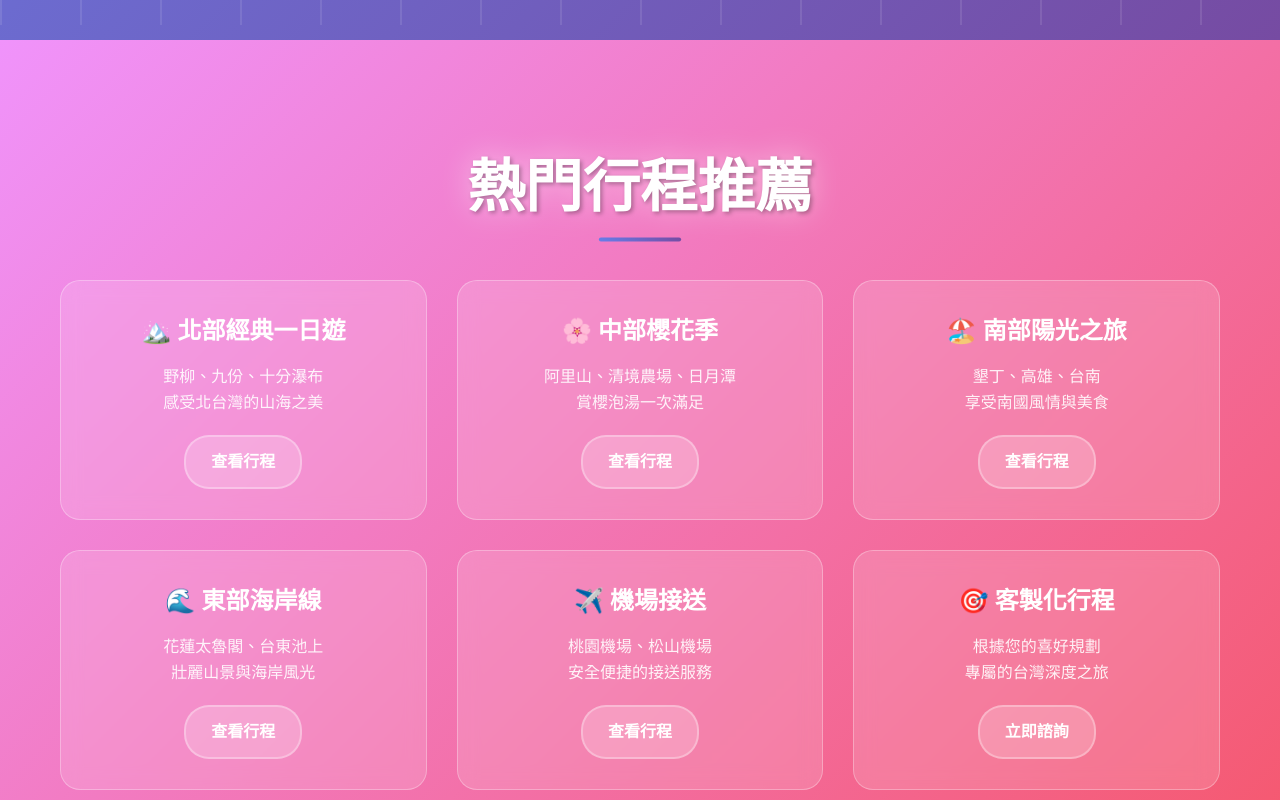
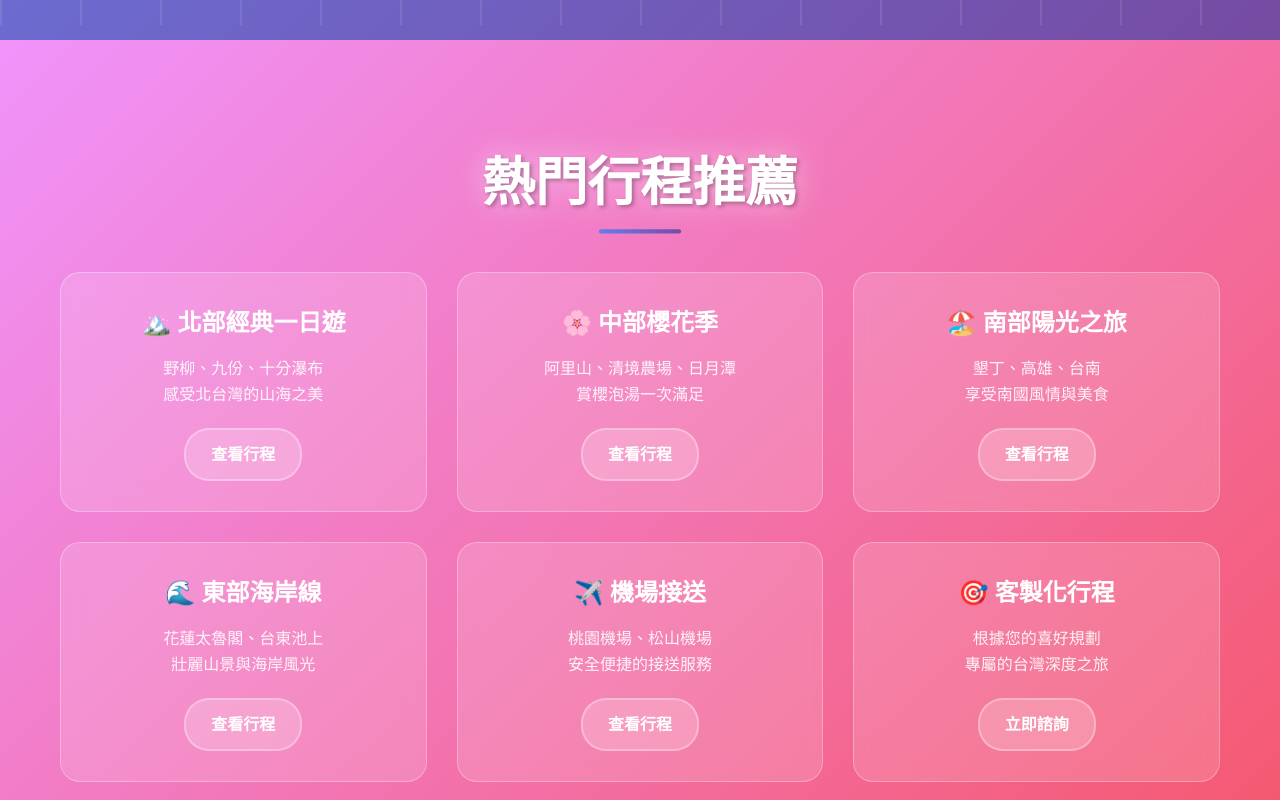
Before and after one commit to x222333123/charter-landing, a plain HTML site: page index.html in a window 1280 px wide. Shown: the part 760-1560 px from the top of the page. Drawn offline with Linux system fonts and the light colour scheme.

Commit message:
上傳 包車前導頁

```diff
--- a/index.html
+++ b/index.html
@@ -618,6 +618,13 @@
     }
 }
 </style>
+
+<style>
+.section-title {
+    font-size: 3.2rem !important;
+}
+</style>
+
 </head>
 <body>
     <div class="floating-elements">
```
